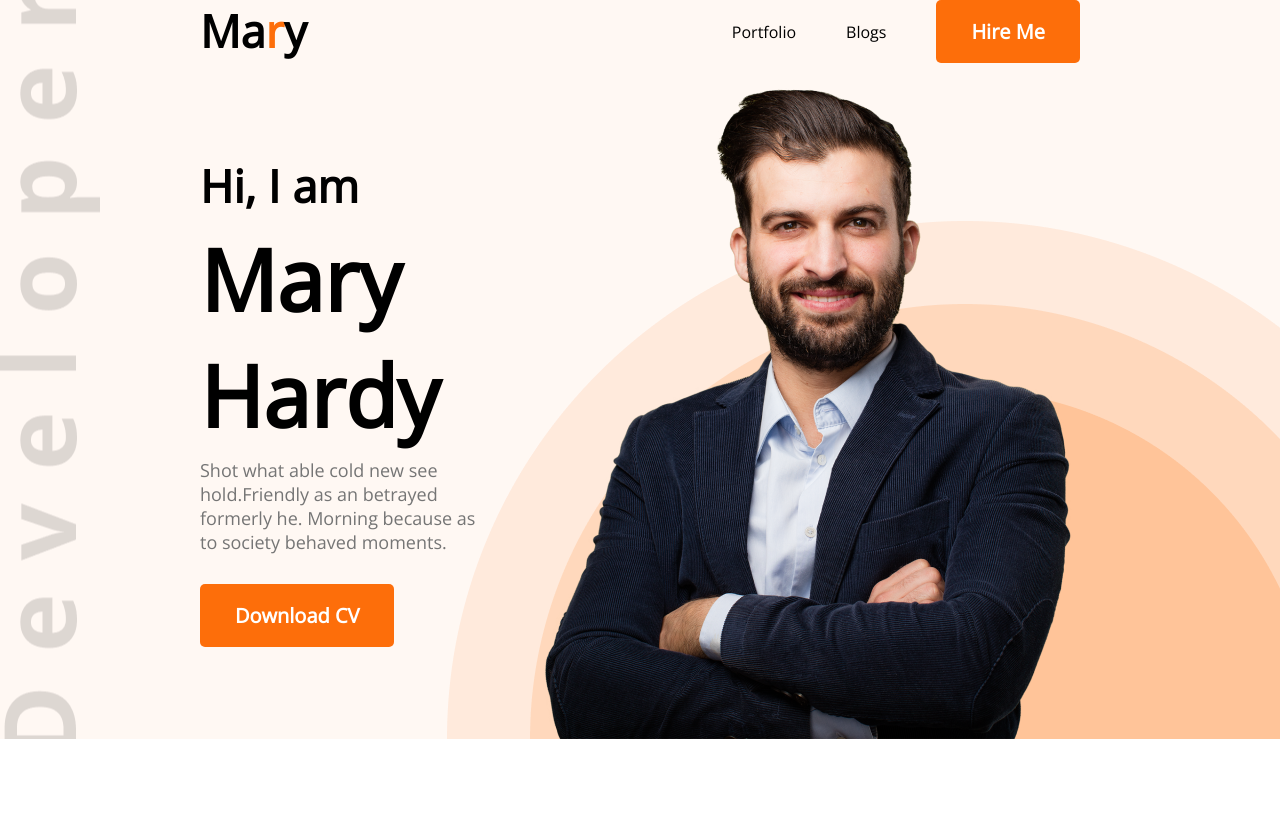
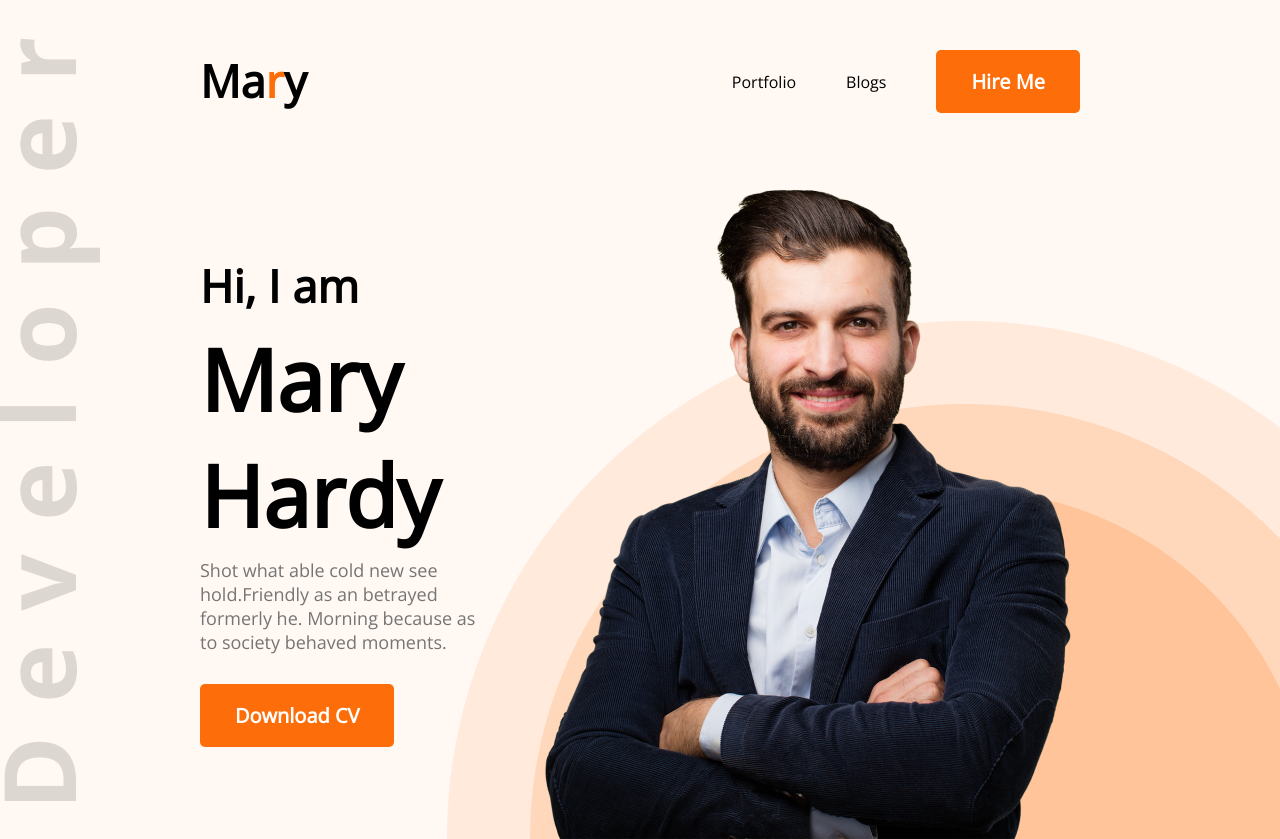
Before and after one commit to tusarallen/developer-portfolio, a plain HTML site: page index.html in a window 1280 px wide. Shown: the top 839 px of the page. Drawn offline with nearby package versions, Linux system fonts and the light colour scheme.

Commit message:
fixed nav padding

```diff
--- a/styles/portfolio.css
+++ b/styles/portfolio.css
@@ -29,7 +29,8 @@
 nav {
     display: flex;
     justify-content: space-between;
-    margin: 0px 200px;
+    /* margin: 0px 200px; */
+    padding: 50px 200px;
 }
 
 .nav-title {
```
